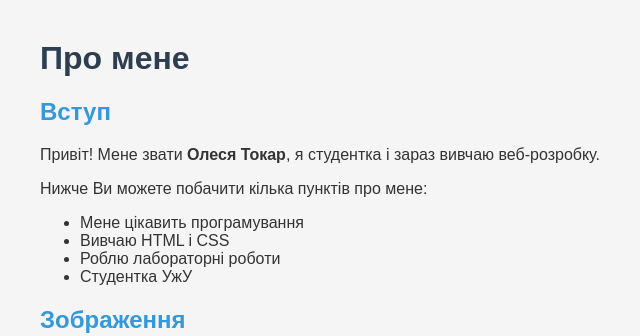
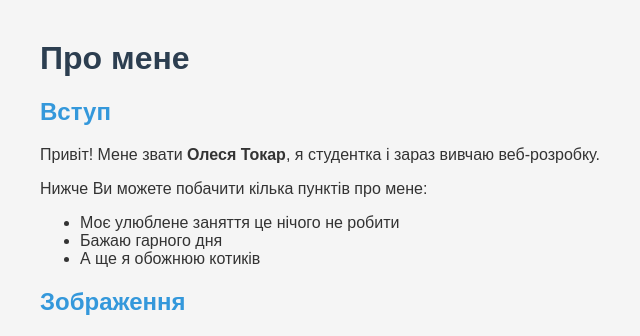
Before and after one commit to olesiatokar/web_basics, a plain HTML site: page lab2_html/author.html in a window 1280 px wide. Shown: the top 336 px of the page, without its empty margins (0-640 px from the left). Drawn offline with Linux system fonts and the light colour scheme.

Commit message:
Update personal interests in author.html

```diff
--- a/lab2_html/author.html
+++ b/lab2_html/author.html
@@ -14,10 +14,9 @@
   <p>Нижче Ви можете побачити кілька пунктів про мене:</p>
 
   <ul>
-    <li>Мене цікавить програмування</li>
-    <li>Вивчаю HTML і CSS</li>
-    <li>Роблю лабораторні роботи</li>
-    <li>Студентка УжУ</li>
+    <li>Моє улюблене заняття це нічого не робити</li>
+    <li>Бажаю гарного дня</li>
+    <li>А ще я обожнюю котиків</li>
   </ul>
 
   <h2>Зображення</h2>
```
